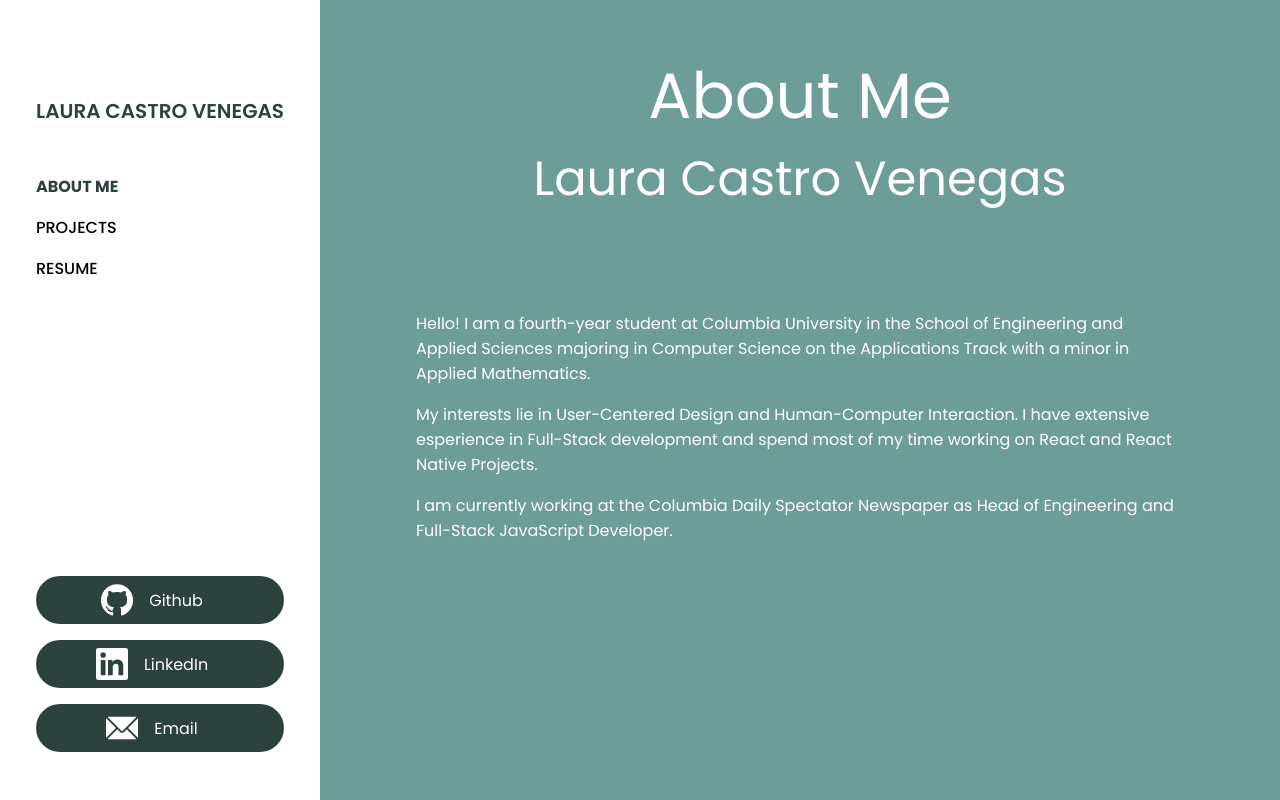
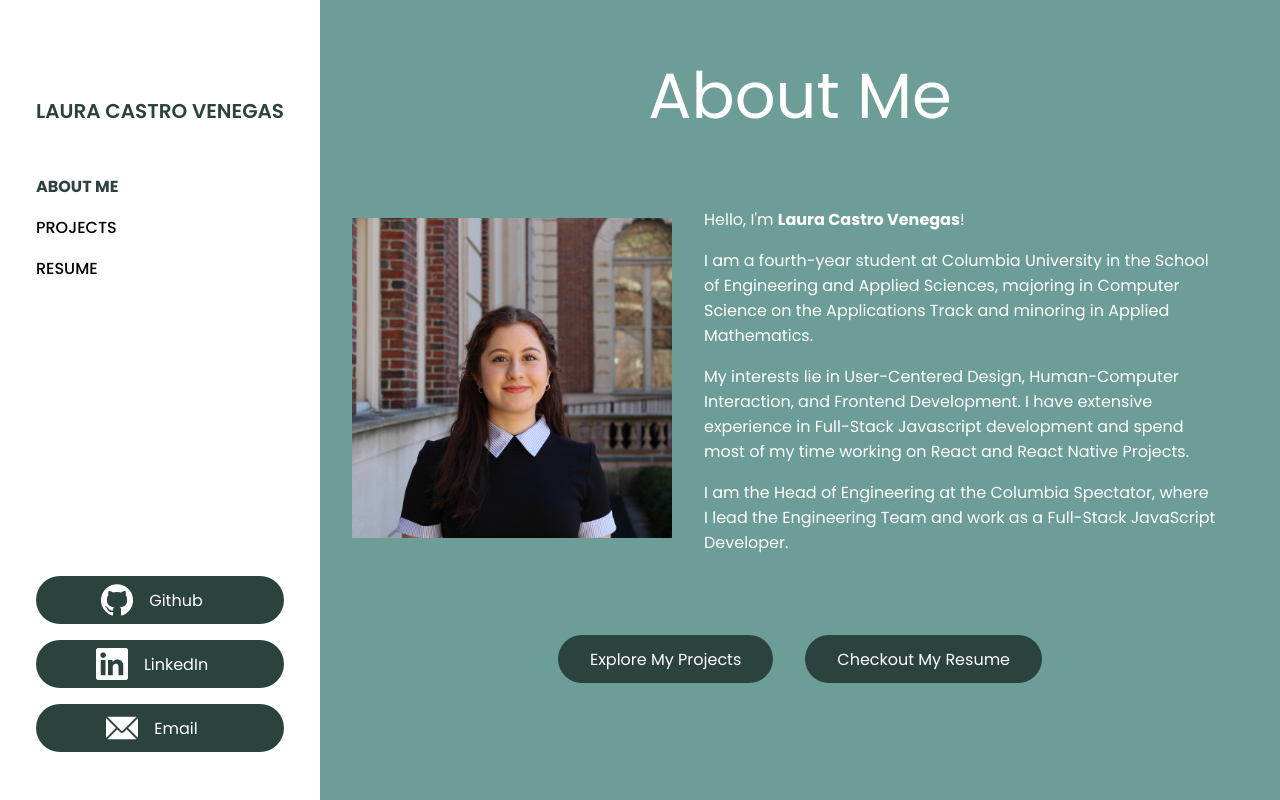
Before and after one commit to lauracastrovenegas/lauracastrovenegas, a React (Create React App) app: page / in a window 1280 px wide. Built offline with nearby package versions, Linux system fonts and the light colour scheme.

Commit message:
Added profile image to about me page

```diff
--- a/src/containers/About.js
+++ b/src/containers/About.js
@@ -1,9 +1,14 @@
 import SubPageWrapper from './SubPageWrapper';
 import styled from 'styled-components';
 import theme from '../theme';
+import SocialMediaLinks from '../components/SocialMediaLinks';
+import ResumeButton from '../components/ResumeButton';
+import ProjectsButton from '../components/ProjectsButton';
+import DownloadResumeButton from '../components/DownloadResumeButton';
+import laura from '../images/laura.jpg'
 
 const Content = styled.div`
-  padding: 5rem;
+  padding: 2rem 2rem;
   color: white;
 
   @media only screen and (max-width: ${theme.sizes.tablet}){
@@ -11,25 +16,85 @@ const Content = styled.div`
   }
 `
 
-const SubTitle = styled.div`
-  color: white;
-  font-size: 3rem;
+const MobileOnly = styled.div`
+  display: none;
+
+  @media only screen and (max-width: ${theme.sizes.tablet}){
+    display: flex;
+    flex-direction: column;
+    width: fit-content;
+    margin: 0rem auto;
+  }
+`
+
+const Media = styled.div`
+  width: 15rem;
+  margin: 0rem auto;
+`
+
+const DesktopOnly = styled.div`
+  display: flex;
+  width: fit-content;
   margin: 0rem auto;
 
   @media only screen and (max-width: ${theme.sizes.tablet}){
-    font-size: 20px;
+    display: none;
+  }
+`
+
+const Top = styled.div`
+  display: flex;
+  width: fit-content;
+  margin: 1rem 1rem;
+
+  @media only screen and (max-width: ${theme.sizes.tablet}){
+    flex-direction: column;
+  }
+`
+
+const Button = styled.div`
+  margin: 0rem 1rem;
+  width: fit-content;
+`
+const ProfilePic = styled.div`
+  max-width: 20rem;
+  margin: auto auto;
+
+  img {
+    width: 100%;
+    object-fit: contain;
   }
 `
 
 const About = () => {
   return (
     <SubPageWrapper title="About Me">
-        <SubTitle>Laura Castro Venegas</SubTitle>
+      <Top>
+        <ProfilePic>
+          <img src={laura}/>
+        </ProfilePic>
         <Content>
-          <p>Hello! I am a fourth-year student at Columbia University in the School of Engineering and Applied Sciences majoring in Computer Science on the Applications Track with a minor in Applied Mathematics.</p>
-          <p>My interests lie in User-Centered Design and Human-Computer Interaction. I have extensive esperience in Full-Stack development and spend most of my time working on React and React Native Projects.</p>
-          <p>I am currently working at the Columbia Daily Spectator Newspaper as Head of Engineering and Full-Stack JavaScript Developer.</p>
+          <p>Hello, I'm <b>Laura Castro Venegas</b>!</p>
+          <p>I am a fourth-year student at Columbia University in the School of Engineering and Applied Sciences, majoring in Computer Science on the Applications Track and minoring in Applied Mathematics.</p>
+          <p>My interests lie in User-Centered Design, Human-Computer Interaction, and Frontend Development. I have extensive experience in Full-Stack Javascript development and spend most of my time working on React and React Native Projects.</p>
+          <p>I am the Head of Engineering at the Columbia Spectator, where I lead the Engineering Team and work as a Full-Stack JavaScript Developer.</p>
         </Content>
+      </Top>
+      <DesktopOnly>
+        <Button>
+          <ProjectsButton className="button" />
+        </Button>
+        <Button>
+          <ResumeButton className="button" />
+        </Button>
+      </DesktopOnly>
+      <MobileOnly>
+        <ProjectsButton />
+        <DownloadResumeButton />
+        <Media>
+          <SocialMediaLinks />
+        </Media>
+      </MobileOnly>
     </SubPageWrapper>
   );
 }
```
